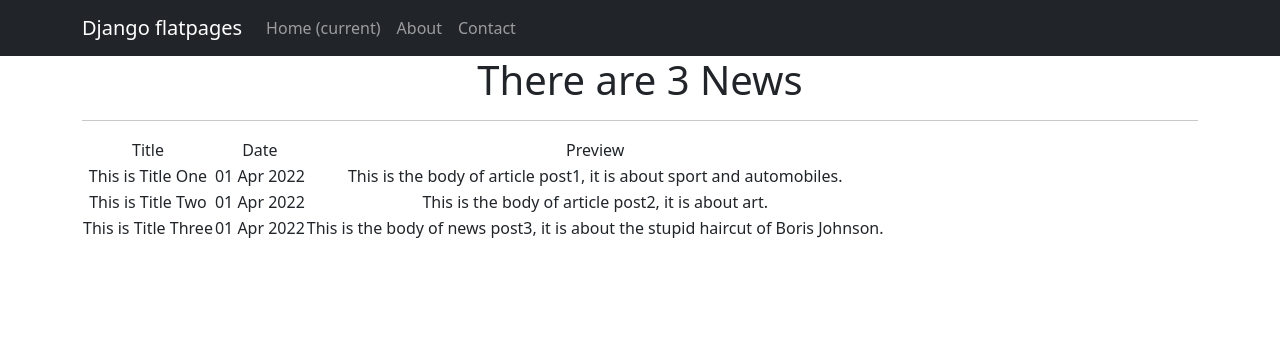
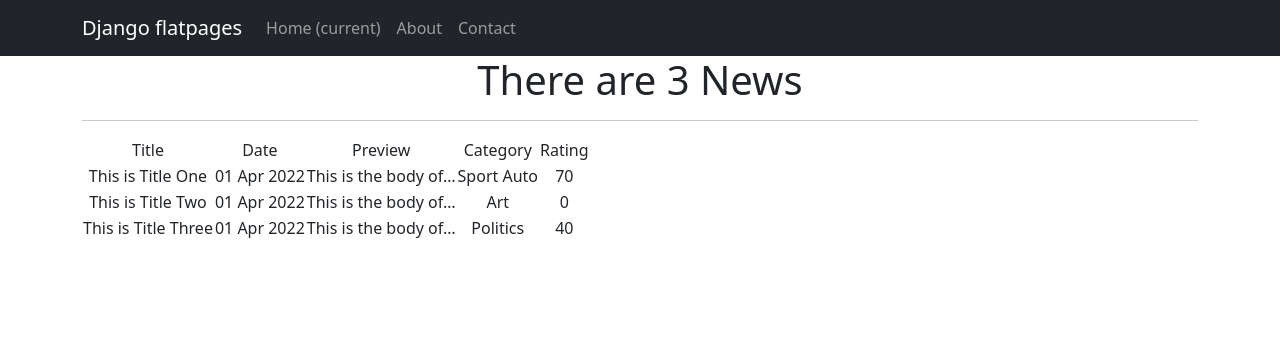
Before and after one commit to chingachguk1977/NewsPaper, a Django app: page /posts/ in a window 1280 px wide. Shown: the top 356 px of the page. Run offline with Django 4.2, Linux system fonts and the light colour scheme; data comes from the database, SQL or seed files in the repository; some libraries are stand-ins or nearby versions.

Commit message:
everything works (D3-3)

```diff
--- a/news/models.py
+++ b/news/models.py
@@ -38,7 +38,7 @@ class Category(models.Model):
     cat_name = models.CharField(max_length=64, unique=True)
 
     def __str__(self):
-        return self.cat_name
+        return f'{self.cat_name}'
 
 
 class Post(models.Model):
--- /dev/null
+++ b/news/templatetags/custom_filters.py
@@ -0,0 +1,11 @@
+from django import template
+
+register = template.Library()
+
+
+# Регистрируем наш фильтр под именем currency, чтоб Django понимал,
+# что это именно фильтр для шаблонов, а не простая функция.
+@register.filter()  # (name='currency_rub') -> {{ price|currency_rub }}
+def censor(text_to_check):
+
+    return text_to_check
--- a/news/urls.py
+++ b/news/urls.py
@@ -1,6 +1,6 @@
 from django.urls import path
 # Импортируем созданное нами представление
-from .views import PostsList, PostDetail
+from .views import PostsList, PostDetail, CategoryDetail
 
 
 urlpatterns = [
--- a/news/views.py
+++ b/news/views.py
@@ -1,6 +1,6 @@
 from django.shortcuts import render
 from django.views.generic import ListView, DetailView
-from .models import Author, Post, PostCategory, Comment
+from .models import Author, Post, PostCategory, Comment, Category
 from datetime import datetime
 
 
@@ -13,6 +13,7 @@ class PostsList(ListView):
 
     def get_context_data(self, **kwargs):
         context = super().get_context_data(**kwargs)
+        context['category_name'] = Category.objects.all()
         context['time_now'] = datetime.utcnow()
         return context
 
@@ -21,3 +22,27 @@ class PostDetail(DetailView):
     model = Post
     template_name = 'post.html'
     context_object_name = 'post'
+
+
+class CategoryDetail(DetailView):
+    # Выводим список категорий. Далее фильтруем посты по категориям и делаем вывод всех постов
+    # относящихся к данной категории.
+    model = Category
+    context_object_name = 'category_detail'
+
+    def get_context_data(self, **kwargs):
+        id = self.kwargs.get('pk')
+        context = super().get_context_data(**kwargs)
+        # Контекст для списка постов в текущей категории.
+        context['category_post'] = Post.objects.filter(post_category=id)
+        # Контекст постов данной категории.
+        context['post_category'] = PostCategory.objects.get(post=self.kwargs['pk']).cats
+        return context
+
+"""
+class CommentDetail(DetailView):
+    model = Comment
+    ordering = '-datetime'
+    template_name = 'post.html' # это здесь надо?
+    context_object_name = 'comments'
+"""
--- a/templates/posts.html
+++ b/templates/posts.html
@@ -1,12 +1,15 @@
 <!--  наследуемся от шаблона default.html, который мы создавали для flatpages -->
 {% extends 'flatpages/default.html' %}
 
-<!-- Название у нас будет products -->
+{% load custom_filters %}
+
+
+<!-- Название у нас будет Posts -->
 {% block title %}
 Posts
 {% endblock title %}
 
-<!-- В контенте на странице мы выводим все товары -->
+<!-- В контенте на странице мы выводим все посты -->
 {% block content %}
 <h1>There are {{ posts|length }} News</h1>
 
@@ -17,13 +20,17 @@ Posts
             <td>Title</td>
             <td>Date</td>
             <td>Preview</td>
+            <td>Category</td>
+            <td>Rating</td>
         </tr>
 
         {% for post in posts %}
             <tr>
-                <td>{{ post.title }}</td>
+                <td>{{ post.title|censor }}</td>
                 <td>{{ post.time_pub|date:'d M Y' }}</td>
-                <td>{{ post.body|truncatewords:20 }}</td>
+                <td>{{ post.body|truncatechars:20|censor }}</td>
+                <td>{% for cat in post.cats.all %} {{ cat }} {% endfor %}</td>
+                <td>{{ post.rating }}</td>
             </tr>
         {% endfor %}
     </table>
```
Also changed, not shown: templates/post.html (+6 -3 lines), news/templatetags/custom_tags.py (added).
